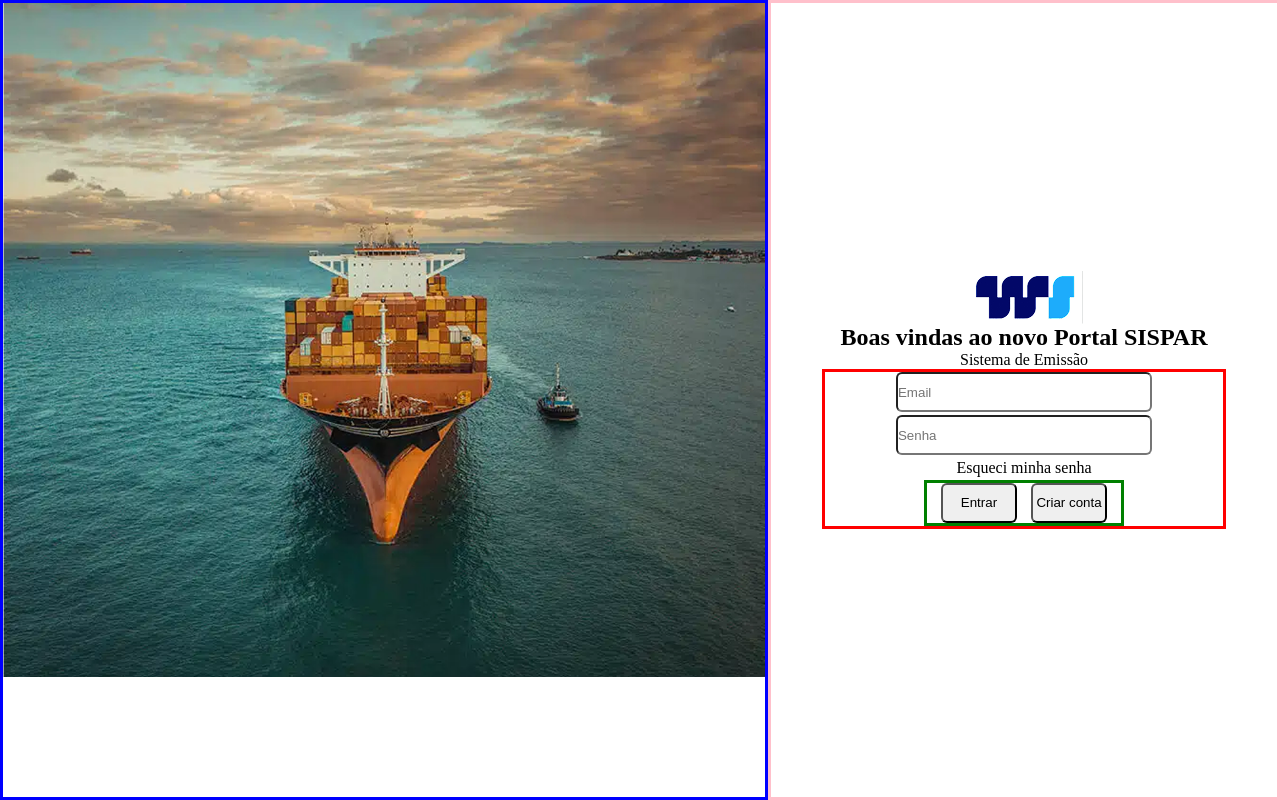
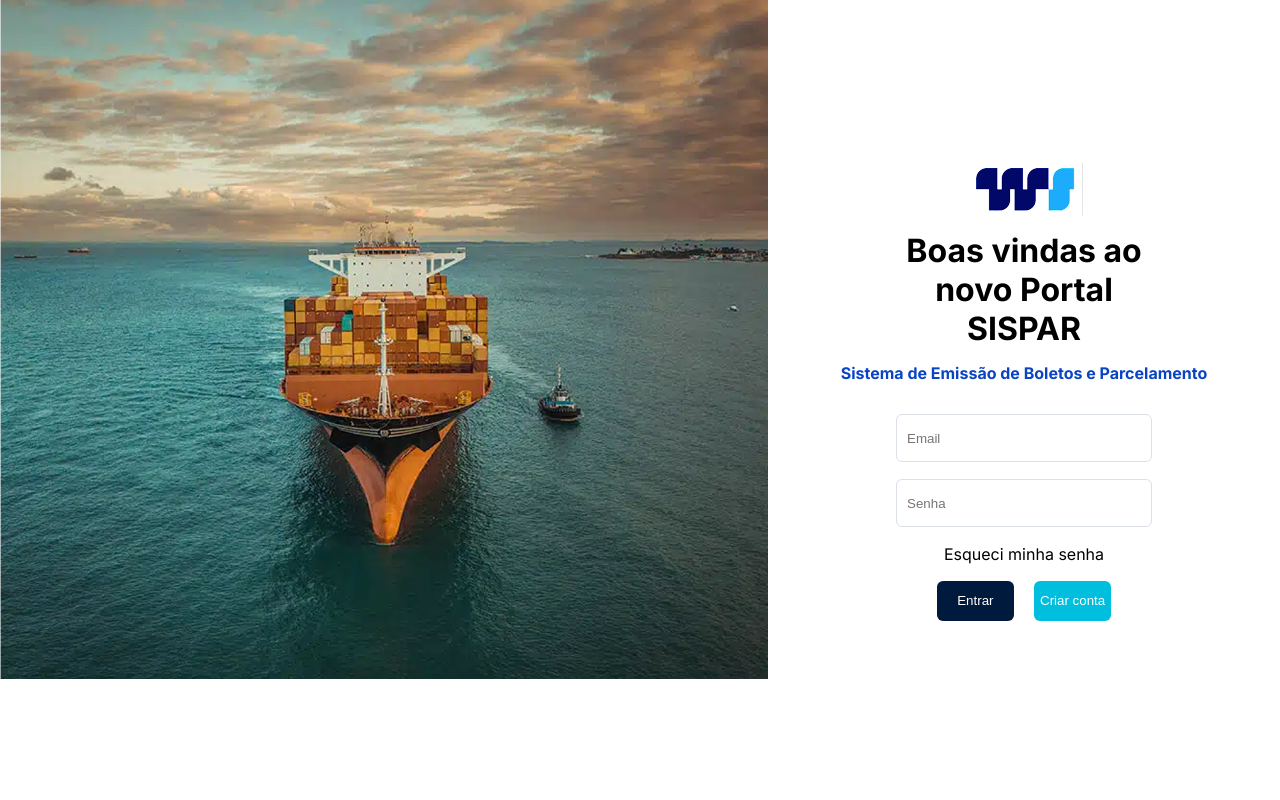
Before and after one commit to vjuniosilva/Sispar, a React (Vite) app: page / in a window 1280 px wide. Built offline with nearby package versions, Linux system fonts and the light colour scheme.

Commit message:
Finalização da página de Login

```diff
--- a/src/components/login/Login.jsx
+++ b/src/components/login/Login.jsx
@@ -12,7 +12,7 @@ function Login() {
             <section className={styles.containerLoginForm}>
                 <img src={Logo} alt="Logo da WS" />
                 <h1>Boas vindas ao novo Portal SISPAR</h1>
-                <p>Sistema de Emissão</p>
+                <h2>Sistema de Emissão de Boletos e Parcelamento</h2>
                 <form action="">
                     <input type="email" name="" id="" placeholder="Email" />
                     <input type="password" name="" id="" placeholder="Senha" /><p>Esqueci minha senha</p>
--- a/src/components/login/Login.module.scss
+++ b/src/components/login/Login.module.scss
@@ -1,4 +1,5 @@
 main{
+    font-family: "inter";
     display: flex;
     //justify-content: space-evenly;
     //border: solid black;
@@ -9,36 +10,58 @@ main{
     width: 60%;
     background-repeat: no-repeat;
     background-size: 100%;
-    border: solid blue;
-
 
 }
 
     .containerLoginForm{
-        border: solid pink;
+        //border: solid pink;
         width: 40%;
+
         display: flex;
         align-items: center;
         flex-direction: column;
         justify-content: center;
+        gap: 15px;
+
+        h1{
+            font-size: 2rem;
+            //border: solid yellow;
+            width: 50%;
+            text-align: center;
+        }
+
+        h2{
+            color: #0844C4;
+            font-size: 1rem;
+            font-weight: 700;
+        }
 
         form{
             display: flex;
             flex-direction: column;
-            justify-content: space-between;
+            justify-content: space-evenly;
             align-items: center;
-            border: solid red;
-            width: 80%;
-            height: 20vh;
+            //border: solid red;
+            width: 60%;
+            height: 30vh;
+
             input{
                 border-radius: 6px;
                 width: 20vw;
-                height: 5vh;
+                height: 6vh;
+                border: 0.3px solid #dbe0e7;
+                color: #898D93;
+                padding-left: 10px;
+
+            }
+
+            p{
+                color: solid #23282F
             }
 
             div{
-                border: solid green;
-                width: 50%;
+                //border: solid green;
+                width: 70%;
                 display: flex;
                 justify-content: space-evenly;
 
@@ -46,12 +69,19 @@ main{
                     width: 6vw;
                     height: 5vh;
                     border-radius: 6px;
+                    background-color: #001A3D;
+                    color: #FFFFFF;
+                    border:none;
                 }
 
                 .criar{
                     width: 6vw;
                     height: 5vh;
                     border-radius: 6px;
+                    background-color: #00BEDD;
+                    color: #FFFFFF;
+                    border:none;
+
                 }
             }
 
--- a/src/global.scss
+++ b/src/global.scss
@@ -1,3 +1,5 @@
+@import url('https://fonts.googleapis.com/css2?family=Inter:ital,opsz,wght@0,14..32,100..900;1,14..32,100..900&display=swap');
+
 *{
     margin: 0;
     padding: 0;
```
